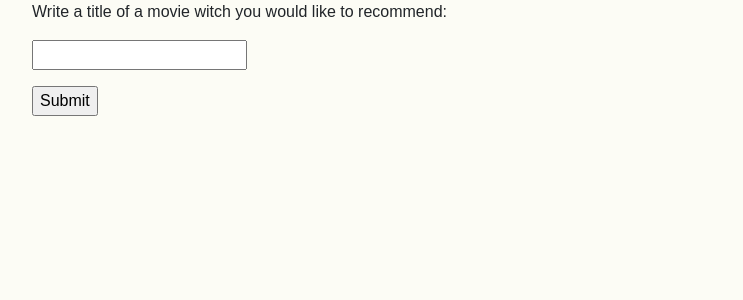
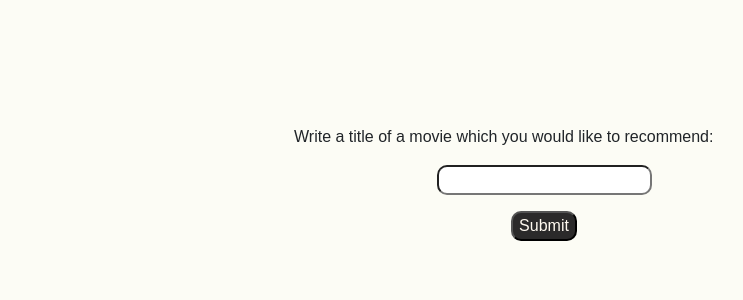
Before and after one commit to Kristof-nl/Movies, a Flask app: page / in a window 1280 px wide. Shown: the part 56-356 px from the top of the page, without its empty margins (96-839 px from the left). Run offline with Flask 2, Linux system fonts and the light colour scheme; some libraries are stand-ins or nearby versions; some web fonts are replaced.

Commit message:
Add some more css

```diff
--- a/static/css/syle.css
+++ b/static/css/syle.css
@@ -3,12 +3,48 @@ body {
     font-family: 'RocknRoll One', sans-serif;
 }
 
-#form {
+#movie {
+    text-align: center;
+    display: block;
+    margin: 0 auto;
+    padding: 20px;
+}
+
+#question {
+
+    width: 550px;
+    height: 175px;
+    border-radius: 25px;
+    margin-top: 50px;
     max-width: 64em;
-    margin: auto;
-    border: black;
+    display: block;
+    margin: 0 auto;
+    margin-top: 100px;
+    padding: 25px
+}
 
- }
+#field {
+    display: flex;
+    align-items: center;
+    justify-content: center;
+}
+
+#button {
+    display: flex;
+    align-items: center;
+    justify-content: center;
+}
+
+input{
+    border-radius: 10px;
+}
+
+button {
+    color: floralwhite;
+    border-radius: 10px;
+    background-color: rgb(43, 42, 42);
+}
+
 
  #thanks {
     text-align: center;
@@ -16,3 +52,7 @@ body {
     margin: 0 auto;
     padding: 20px;
  }
+
+ a {
+     color: floralwhite;
+ }
--- a/templates/home.html
+++ b/templates/home.html
@@ -3,11 +3,15 @@
 {% block title %}Home page{% endblock %}
 
 {% block content %}
-<div>
+<div id="question">
     <form id="form" action="#" method="post" >
-        <p>Write a title of a movie witch you would like to recommend:</p>
-        <p><input type="text" name="title" ></p>
-        <p><input type="submit" value="Submit"></p>
+        <p>Write a title of a movie which you would like to recommend:</p>
+        <div id="field">
+            <p><input type="text" name="title" ></p>
+        </div>
+        <div id="button">
+        <button type="submit" value="Submit">Submit</button>
+        </div>
     </form>
 </div>
 {% endblock %}
--- a/templates/recommendations.html
+++ b/templates/recommendations.html
@@ -3,7 +3,8 @@
 {% block title %}Recommendations{% endblock %}
 
 {% block content %}
+<!--Iteretion for all movies in datebase-->
 {% for movie in movies %}
-<p>{{movie["movie title"]}}</p>
+<p id="movie">{{movie["movie title"]}}</p>
 {% endfor %}
 {% endblock %}
```
